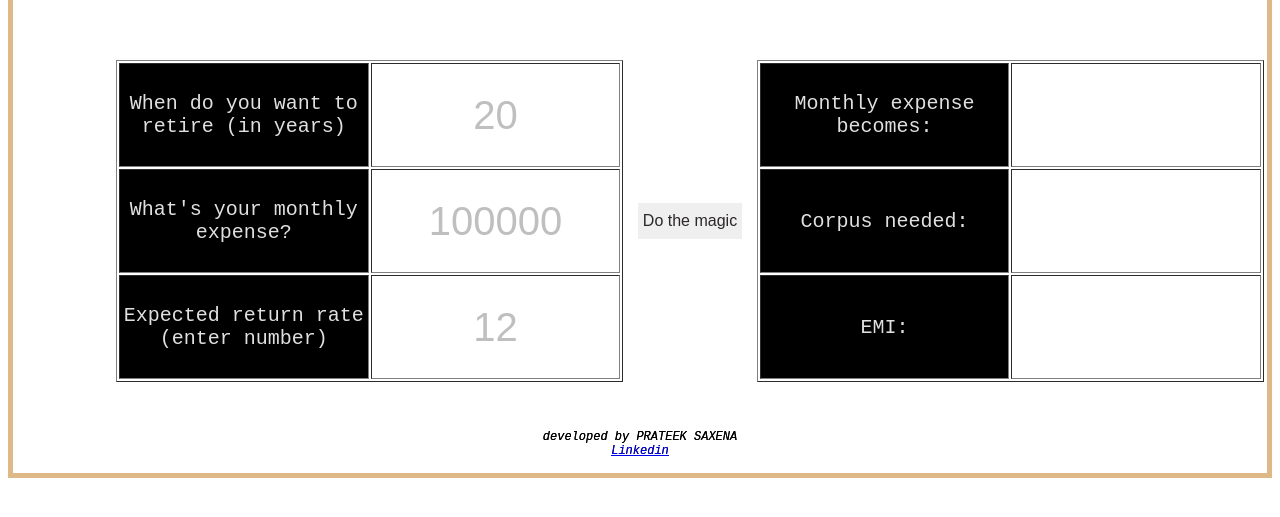
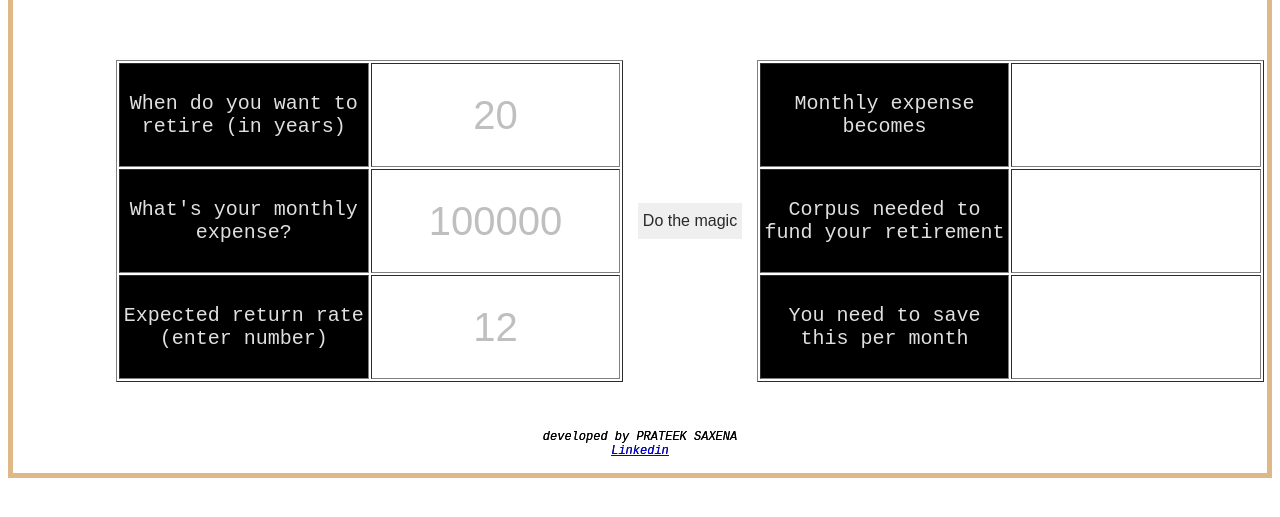
Before and after one commit to prateek-saxena/retirement-corpus, a plain HTML site: page index.html in a window 1280 px wide. Shown: the part 165-682 px from the top of the page. Drawn offline with Linux system fonts and the light colour scheme.

Commit message:
Update index.html

```diff
--- a/index.html
+++ b/index.html
@@ -1,8 +1,4 @@
 <!DOCTYPE html>
-
-
-
-
 
 <html>
 
@@ -153,15 +149,15 @@ width:40%;
 <td class="output">
 	<table border="1">
 		<tr>
-			<td class="output_label">Monthly expense becomes: </td>
+			<td class="output_label">Monthly expense becomes</td>
 			<td class="output_text" id="projected_expense"></td>
 		</tr>
 		<tr>
-			<td class="output_label">Corpus needed: </td>
+			<td class="output_label">Corpus needed to fund your retirement</td>
 			<td class="output_text" id="corpus"></td>
 		</tr>
 		<tr>
-			<td class="output_label">EMI: </td>
+			<td class="output_label">You need to save this per month</td>
 			<td class="output_text" id="emi"></td>
 		</tr>
 	</table>
```
